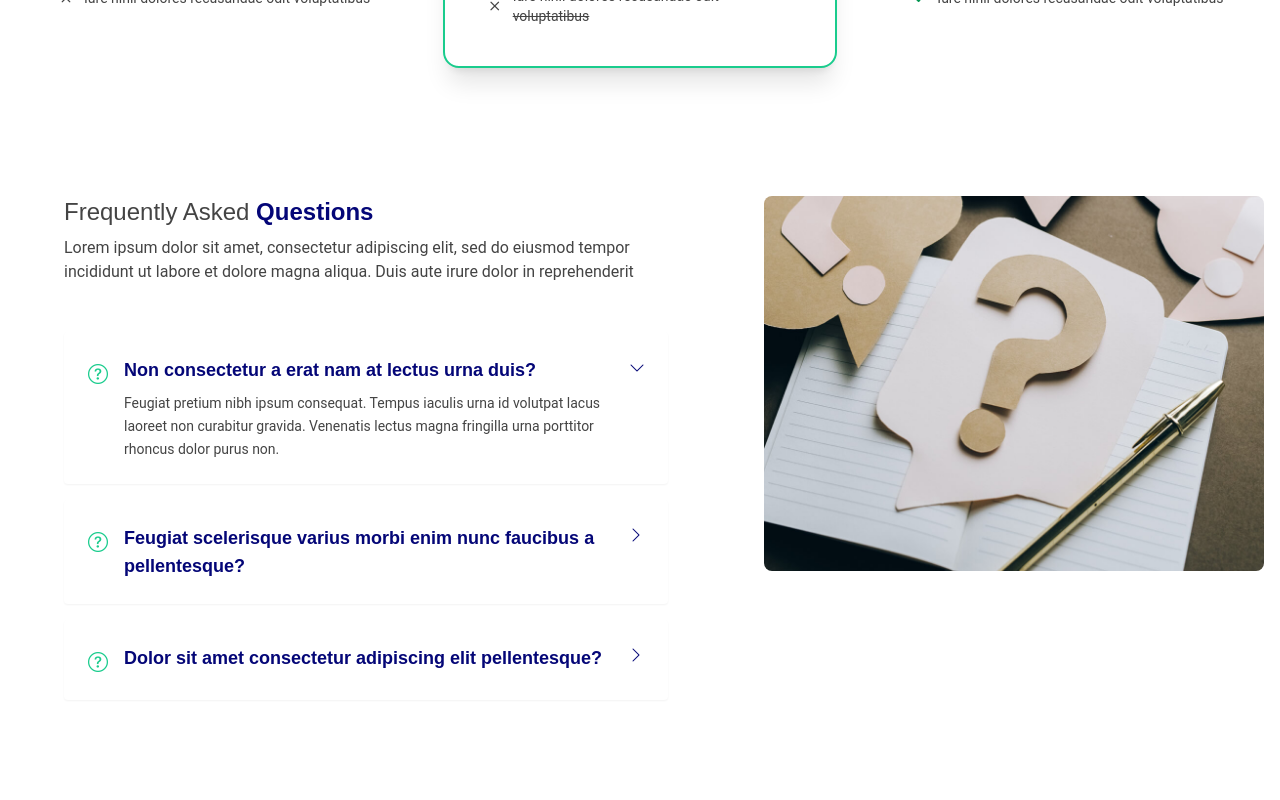
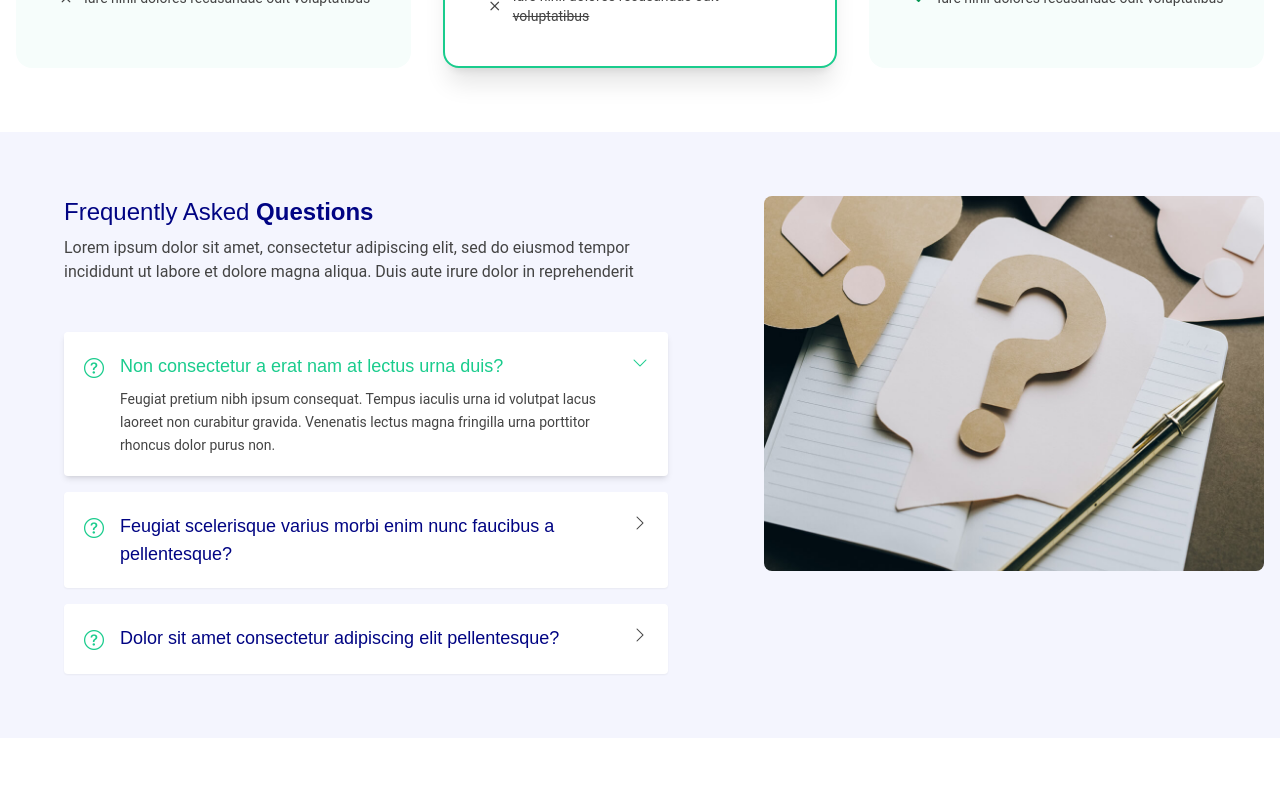
Before and after one commit to codewith-adnan/UI-Interface, a React app: page / in a window 1280 px wide. Shown: the part 7780-8580 px from the top of the page. Built offline with nearby package versions, Linux system fonts and the light colour scheme; the HTML template or start-up script is replaced by a standard one.

Commit message:
add faq's question aswers

```diff
--- a/src/components/Faq.tsx
+++ b/src/components/Faq.tsx
@@ -24,15 +24,15 @@ const Faq = () => {
     };
 
     return (
-        <section id="faq" className="py-16 bg-background">
+        <section id="faq" className="py-16 bg-[#f4f5fe]">
             <div className="container mx-auto px-4">
                 <div className="flex flex-col lg:flex-row gap-12">
 
                     {/* Content Column */}
                     <div className="lg:w-7/12 order-2 lg:order-1 flex flex-col justify-center">
                         <div className="mb-12 px-4 lg:px-12" data-aos="fade-up" data-aos-delay="100">
-                            <h3 className="text-2xl font-bold text-heading mb-2">
-                                <span className="text-default font-normal">Frequently Asked </span>
+                            <h3 className="text-2xl font-bold text-[#010483] mb-2 font-heading">
+                                <span className="text-[#010483] font-normal">Frequently Asked </span>
                                 <strong>Questions</strong>
                             </h3>
                             <p className="text-default">
@@ -44,13 +44,15 @@ const Faq = () => {
                             {faqs.map((faq, index) => (
                                 <div
                                     key={index}
-                                    className={`bg-white p-6 rounded relative cursor-pointer transition-all duration-300 hover:bg-[#fbfbfb] shadow-sm ${activeIndex === index ? 'shadow-md bg-[#fbfbfb]' : ''}`}
+                                    className={`bg-white p-5 rounded relative cursor-pointer transition-all duration-300 hover:text-accent ${activeIndex === index ? 'shadow-md text-accent' : 'shadow-sm text-[#010483]'}`}
                                     onClick={() => toggleFaq(index)}
                                 >
                                     <div className="flex items-start gap-4">
-                                        <i className="bi bi-question-circle text-accent text-xl mt-1 shrink-0"></i>
+                                        <div className="mt-[2px] shrink-0">
+                                            <i className={`bi bi-question-circle text-xl ${activeIndex === index ? 'text-accent' : 'text-[#1acc8d]'}`}></i>
+                                        </div>
                                         <div className="flex-1">
-                                            <h3 className="text-lg font-bold text-heading hover:text-accent transition-colors duration-300">
+                                            <h3 className={`text-lg font-medium transition-colors duration-300 ${activeIndex === index ? 'text-accent' : 'text-[#010483] hover:text-accent'}`}>
                                                 {faq.question}
                                             </h3>
                                             <div
@@ -62,7 +64,7 @@ const Faq = () => {
                                                 </div>
                                             </div>
                                         </div>
-                                        <i className={`bi bi-chevron-right text-heading transition-transform duration-300 shrink-0 ${activeIndex === index ? 'rotate-90' : ''}`}></i>
+                                        <i className={`bi bi-chevron-${activeIndex === index ? 'down' : 'right'} transition-transform duration-300 shrink-0 ${activeIndex === index ? 'text-accent' : 'text-default'}`}></i>
                                     </div>
                                 </div>
                             ))}
--- a/src/components/Pricing.tsx
+++ b/src/components/Pricing.tsx
@@ -60,7 +60,7 @@ const Pricing = () => {
           {plans.map((plan, index) => (
             <div
               key={index}
-              className={`relative p-10 rounded-2xl h-full ${plan.featured ? 'shadow-xl z-10 scale-105 bg-white border-2 border-accent' : 'bg-accent/5 z-0'}`}
+              className={`relative p-10 rounded-2xl h-full ${plan.featured ? 'shadow-xl z-10 scale-105 bg-white border-2 border-accent' : 'bg-[#f6fdfb] z-0'}`}
               data-aos="zoom-in"
               data-aos-delay={(index + 1) * 100}
             >
@@ -74,9 +74,9 @@ const Pricing = () => {
               </h4>
 
               <div className="mt-6 mb-2 text-center">
-                 <a href="#" className={`inline-block px-9 py-2.5 rounded-md font-heading font-medium transition-all border border-default text-default hover:bg-accent hover:text-white hover:border-accent ${plan.featured ? 'bg-accent text-white border-accent' : ''}`}>
-                   Start a free trial
-                 </a>
+                <a href="#" className={`inline-block px-9 py-2.5 rounded-md font-heading font-medium transition-all border border-default text-default hover:bg-accent hover:text-white hover:border-accent ${plan.featured ? 'bg-accent text-white border-accent' : ''}`}>
+                  Start a free trial
+                </a>
               </div>
               <p className="text-center text-xs mb-6">No credit card required</p>
 
```
